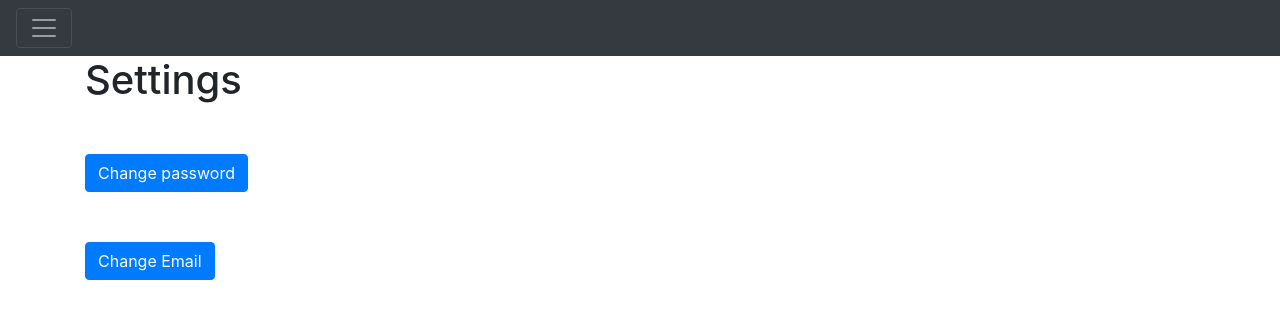
After one commit to EnesBrt/Dashboard-django-web-app, a Django app: page /settings_profile/ in a window 1280 px wide. The commit adds this page. Shown: the top 319 px of the page. Run offline with Django 4.2, Linux system fonts and the light colour scheme; some libraries are stand-ins or nearby versions.

Commit message:
Added a navbar, and added a functionality for changing user's password and user's email

```diff
--- a/dashboard_app/forms.py
+++ b/dashboard_app/forms.py
@@ -6,6 +6,7 @@ from django.contrib.auth.models import User
 from django.contrib.auth.forms import AuthenticationForm
 from .models import EmailVerification
 import re
+from django.contrib.auth.hashers import check_password
 
 
 # Create forms for user registration
@@ -70,3 +71,35 @@ class CustomUserCreationForm(forms.ModelForm):
 class LoginForm(forms.Form):
     username = forms.CharField(required=True)
     password = forms.CharField(required=True, widget=forms.PasswordInput)
+
+
+class ChangePassword(forms.Form):
+    new_password = forms.CharField(required=True, widget=forms.PasswordInput)
+    confirm_password = forms.CharField(required=True, widget=forms.PasswordInput)
+
+    def __init__(self, *args, **kwargs):
+        self.user = kwargs.pop("user", None)
+        super(ChangePassword, self).__init__(*args, **kwargs)
+
+    def clean_confirm_password(self):
+        new_password = self.cleaned_data.get("new_password")
+        confirm_password = self.cleaned_data.get("confirm_password")
+        if new_password != confirm_password:
+            raise forms.ValidationError("Passwords do not match")
+        return confirm_password
+
+
+class ChangeEmail(forms.Form):
+    new_email = forms.EmailField(required=True)
+    confirm_email = forms.EmailField(required=True)
+
+    def __init__(self, *args, **kwargs):
+        self.user = kwargs.pop("user", None)
+        super(ChangeEmail, self).__init__(*args, **kwargs)
+
+    def clean_confirm_email(self):
+        new_email = self.cleaned_data.get("new_email")
+        confirm_email = self.cleaned_data.get("confirm_email")
+        if new_email != confirm_email:
+            raise forms.ValidationError("Emails do not match")
+        return confirm_email
--- a/dashboard_app/templates/base.html
+++ b/dashboard_app/templates/base.html
@@ -0,0 +1,53 @@
+<!DOCTYPE html>
+<html lang="en">
+<head>
+    <meta charset="UTF-8">
+    <meta name="viewport" content="width=device-width, initial-scale=1">
+    <link rel="stylesheet" href="https://maxcdn.bootstrapcdn.com/bootstrap/4.0.0/css/bootstrap.min.css">
+    <style>
+        a {
+            color: white
+        }
+    </style>
+</head>
+
+<body>
+    <header>
+        {% block header %}
+            <div class="pos-f-t">
+                <div class="collapse" id="navbarToggleExternalContent">
+                <div class="bg-dark p-4">
+                    <h4 class="text-white">Menu</h4>
+                    <div class="col">
+                        <a href="{% url 'dashboard' %}">Dashboard</a>
+                    </div>
+                    <div class="col">
+                        <a href="{% url 'profile' %}">Profile</a>
+                    </div>
+                    <div class="col">
+                        <a href="{% url 'logout' %}">Logout</a>
+                    </div>
+                    <div class="col">
+                        <a href="{% url 'settings_profile' %}">Settings</a>
+                    </div>
+                </div>
+                </div>
+                <nav class="navbar navbar-dark bg-dark">
+                <button class="navbar-toggler" type="button" data-toggle="collapse" data-target="#navbarToggleExternalContent" aria-controls="navbarToggleExternalContent" aria-expanded="false" aria-label="Toggle navigation">
+                    <span class="navbar-toggler-icon"></span>
+                </button>
+                </nav>
+            </div>
+        {% endblock %}
+    </header>
+
+    <div class="container">
+        {% block content %}
+        {% endblock %}
+    </div>
+
+    <script src="https://code.jquery.com/jquery-3.2.1.slim.min.js"></script>
+    <script src="https://cdnjs.cloudflare.com/ajax/libs/popper.js/1.12.9/umd/popper.min.js"></script>
+    <script src="https://maxcdn.bootstrapcdn.com/bootstrap/4.0.0/js/bootstrap.min.js"></script>
+</body>
+</html>
--- /dev/null
+++ b/dashboard_app/templates/settings_profile.html
@@ -0,0 +1,58 @@
+{% extends 'base.html' %}
+
+{% block content %}
+<div>
+    <h1>Settings</h1>
+</div>
+
+{% if messages %}
+<ul class="messages">
+    {% for message in messages %}
+    <li{% if message.tags %} class="{{ message.tags }}"{% endif %}>{{ message }}</li>
+    {% endfor %}
+</ul>
+{% endif %}
+
+<style>
+    #Password, #Email {
+        margin-top: 50px;
+        margin-bottom: 50px;
+    }
+</style>
+
+<div id="Password">
+    <p>
+    <a class="btn btn-primary" data-toggle="collapse" href="#ChangePassword" role="button" aria-expanded="false" aria-controls="ChangePassword">
+        Change password
+    </a>
+    </p>
+    <div class="collapse" id="ChangePassword">
+        <div>
+            <form method="post">
+                {% csrf_token %}
+                {{ password_form.as_p }}
+                <button type="submit" name="change_password">Change Password</button>
+            </form>
+        </div>
+    </div>
+</div>
+
+<div id="Email">
+    <p>
+    <a class="btn btn-primary" data-toggle="collapse" href="#ChangeEmail" role="button" aria-expanded="false" aria-controls="ChangeEmail">
+        Change Email
+    </a>
+    </p>
+    <div class="collapse" id="ChangeEmail">
+        <div></div>
+            <form method="post">
+                {% csrf_token %}
+                {{ email_form.as_p }}
+                <button type="submit" name="change_email">Change Email</button>
+            </form>
+        </div>
+    </div>
+</div>
+
+
+{% endblock %}
--- a/dashboard_app/urls.py
+++ b/dashboard_app/urls.py
@@ -20,4 +20,6 @@ urlpatterns = [
     path("activation-success/", views.activation_success, name="activation_success"),
     # Path for account activation failure page
     path("activation-failure/", views.activation_failure, name="activation_failure"),
+    path("profile/", views.profile, name="profile"),
+    path("settings_profile/", views.settings_profile, name="settings_profile"),
 ]
--- a/dashboard_app/views.py
+++ b/dashboard_app/views.py
@@ -10,6 +10,10 @@ from django.utils import timezone
 from django.core.exceptions import ObjectDoesNotExist
 import uuid
 from django.contrib.auth.models import User
+from .forms import ChangePassword
+from .forms import ChangeEmail
+from django.contrib import messages
+from django.contrib.auth.decorators import login_required
 
 
 # signup function to handle user signup and email verification process
@@ -161,3 +165,41 @@ def activation_success(request):
 # Activation_failure function view
 def activation_failure(request):
     return render(request, "activation_failure.html")
+
+
+def profile(request):
+    # retrive the username of the logged in user
+    user_name = User.objects.get(id=request.user.id).username
+    user_email = User.objects.get(id=request.user.id).email
+    return render(request, "profile.html")
+
+
+def settings_profile(request):
+    password_form = ChangePassword(user=request.user)
+    email_form = ChangeEmail(user=request.user)
+
+    if request.method == "POST":
+        if "change_password" in request.POST:
+            password_form = ChangePassword(request.POST, user=request.user)
+            if password_form.is_valid():
+                # replace the old password with the new password
+                request.user.set_password(password_form.cleaned_data["new_password"])
+                request.user.save()
+                messages.success(request, "Your password has been changed")
+                return redirect("settings_profile")
+        elif "change_email" in request.POST:
+            email_form = ChangeEmail(request.POST, user=request.user)
+            if email_form.is_valid():
+                request.user.email = email_form.cleaned_data["new_email"]
+                request.user.save()
+                messages.success(request, "Your email has been changed")
+                return redirect("settings_profile")
+
+    else:
+        form = ChangeEmail(user=request.user)
+
+    return render(
+        request,
+        "settings_profile.html",
+        {"password_form": password_form, "email_form": email_form},
+    )
```
Also changed, not shown: dashboard_app/templates/dashboard.html (+6 -4 lines), dashboard_app/templates/login.html (+8 -0 lines), dashboard_app/templates/logout.html (+9 -0 lines), dashboard_app/templates/profile.html (+9 -0 lines), dashboard_app/templates/signup.html (+8 -0 lines), dashboard_app/templates/settings.html (deleted).
